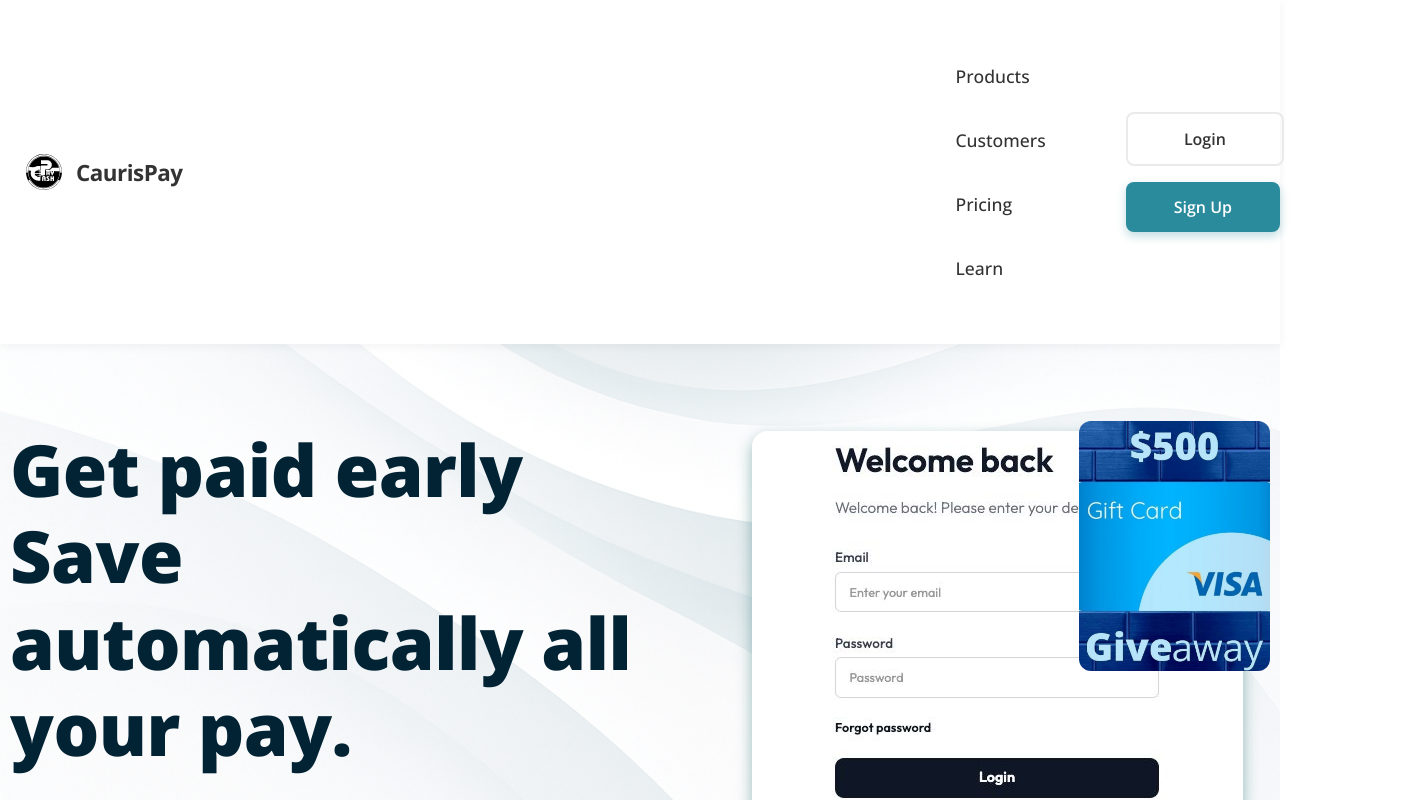
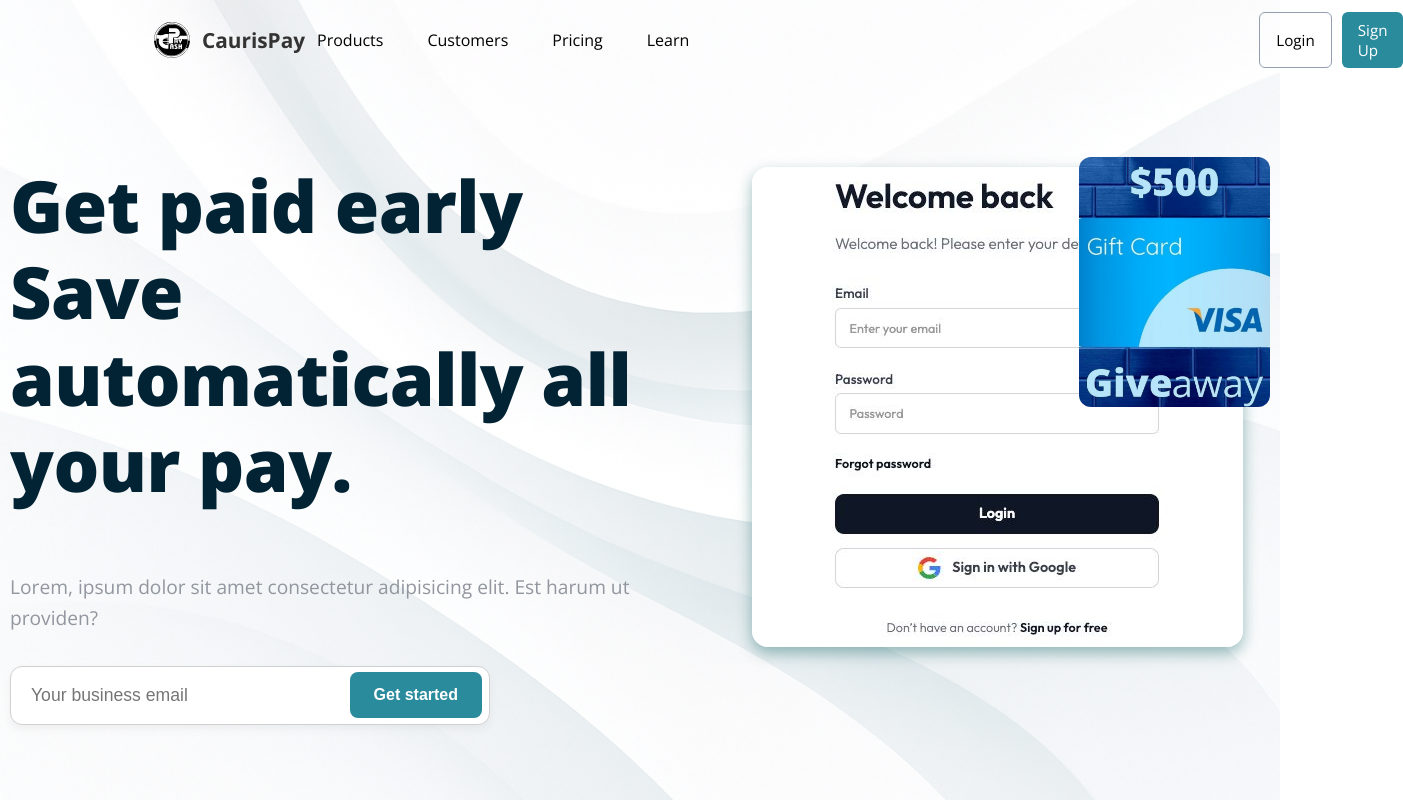
Before and after one commit to hippolite-oss/CaurisPayGray, a React (Vite) app: page / in a window 1280 px wide. Shown: the top 800 px of the page, 1403 px wide, since content can reach past the window. Built offline with nearby package versions, Linux system fonts and the light colour scheme.

Commit message:
commit de d'amelioration des fichier en version mobile

```diff
--- a/src/components/header/Header.tsx
+++ b/src/components/header/Header.tsx
@@ -1,28 +1,39 @@
-import React, { useState } from "react";
+import React, { useState, useEffect } from "react";
 import { Link } from "react-router-dom";
 import "./header.css";
 import logo from "../../assets/logo-cauris.svg";
 
 const Header: React.FC = () => {
   const [isMenuOpen, setIsMenuOpen] = useState(false);
+  const [isScrolled, setIsScrolled] = useState(false);
+
+  // Détecter le défilement pour ajouter un effet de fond au header
+  useEffect(() => {
+    const handleScroll = () => {
+      setIsScrolled(window.scrollY > 10);
+    };
+    window.addEventListener("scroll", handleScroll);
+    return () => window.removeEventListener("scroll", handleScroll);
+  }, []);
 
   const toggleMenu = () => setIsMenuOpen(!isMenuOpen);
   const closeMenu = () => setIsMenuOpen(false);
 
   return (
     <>
-      <header className="navbar">
+      <header className={`navbar ${isScrolled ? "scrolled" : ""}`}>
         {/* Logo */}
         <div className="navbar-logo">
           <img src={logo} alt="Logo CaurisPay" />
           <span className="navbar-brand">CaurisPay</span>
         </div>
 
-        {/* Hamburger */}
+        {/* Hamburger avec animation améliorée */}
         <button
           className={`hamburger ${isMenuOpen ? "open" : ""}`}
           onClick={toggleMenu}
           aria-label="Menu"
+          aria-expanded={isMenuOpen}
         >
           <span></span>
           <span></span>
@@ -32,19 +43,31 @@
         {/* Menu Desktop/Mobile */}
         <div className={`navbar-content ${isMenuOpen ? "open" : ""}`}>
           <nav className="navbar-links">
-            <a href="#products" onClick={closeMenu}>Products</a>
-            <a href="#customers" onClick={closeMenu}>Customers</a>
-            <a href="#pricing" onClick={closeMenu}>Pricing</a>
-            <a href="#learn" onClick={closeMenu}>Learn</a>
+            <a href="#products" onClick={closeMenu}>
+              <i className="icon-products"></i>Products
+            </a>
+            <a href="#customers" onClick={closeMenu}>
+              <i className="icon-customers"></i>Customers
+            </a>
+            <a href="#pricing" onClick={closeMenu}>
+              <i className="icon-pricing"></i>Pricing
+            </a>
+            <a href="#learn" onClick={closeMenu}>
+              <i className="icon-learn"></i>Learn
+            </a>
           </nav>
           <div className="navbar-buttons">
-            <Link to="/connexion" className="btn login" onClick={closeMenu}>Login</Link>
-            <Link to="/inscription" className="btn signup" onClick={closeMenu}>Sign Up</Link>
+            <Link to="/connexion" className="btn login" onClick={closeMenu}>
+              Login
+            </Link>
+            <Link to="/inscription" className="btn signup" onClick={closeMenu}>
+              Sign Up
+            </Link>
           </div>
         </div>
       </header>
 
-      {/* Overlay */}
+      {/* Overlay avec animation */}
       <div
         className={`navbar-overlay ${isMenuOpen ? "open" : ""}`}
         onClick={closeMenu}
--- a/src/components/header/header.css
+++ b/src/components/header/header.css
@@ -1,311 +1,169 @@
-/* Variables CSS pour une maintenance facile */
-:root {
-  --primary-color: rgb(42, 139, 156);
-  --primary-hover: #035560;
-  --text-color: #333;
-  --text-light: #666;
-  --background: #fff;
-  --background-secondary: #f8f9fa;
-  --border-color: #eaeaea;
-  --shadow: 0 4px 12px rgba(0, 0, 0, 0.1);
-  --transition: all 0.3s ease;
-  --border-radius: 8px;
-  --menu-width: 300px;
-}
-
+/* header.css */
 /* Container principal du navbar */
 .navbar {
   display: flex;
   justify-content: space-between;
   align-items: center;
-  padding: 1rem 1.5rem;
-  position: sticky;
+  padding: 12px 40px;
+  /*position: sticky;*/
   top: 0;
-  z-index: 1000;
-  background-color: var(--background);
-  box-shadow: 0 2px 10px rgba(0, 0, 0, 0.05);
-  transition: var(--transition);
-}
-
-.navbar.scrolled {
-  box-shadow: 0 4px 20px rgba(0, 0, 0, 0.1);
-  padding: 0.8rem 1.5rem;
+  z-index: 100;
 }
 
 /* Logo + Nom */
 .navbar-logo {
   display: flex;
   align-items: center;
-  gap: 0.75rem;
-  z-index: 1001;
+  gap: 10px;
+  z-index: 101;
+  margin-left: 7rem;
 }
 
 .navbar-logo img {
-  height: 2.5rem;
-  width: auto;
+  height: 40px; /* Taille du logo */
 }
 
 .navbar-brand {
-  font-size: 1.4rem;
-  font-weight: 700;
-  color: var(--text-color);
-  letter-spacing: -0.5px;
+  font-size: 1.3rem;
+  font-weight: bold;
+  color: #333;
 }
 
 /* Liens de navigation */
 .navbar-links {
   display: flex;
-  flex-direction: column;
-  gap: 0.5rem;
-  width: 100%;
-  margin: 2rem 0;
+  gap: 20px;
+  margin-right: 33rem;
 }
 
 .navbar-links a {
-  display: flex;
-  align-items: center;
-  gap: 1rem;
   text-decoration: none;
-  color: var(--text-color);
-  font-size: 1.1rem;
-  font-weight: 500;
-  transition: var(--transition);
-  padding: 1rem 1.5rem;
-  border-radius: var(--border-radius);
-  position: relative;
-  overflow: hidden;
-}
-
-.navbar-links a::before {
-  content: '';
-  position: absolute;
-  left: 0;
-  top: 0;
-  height: 100%;
-  width: 4px;
-  background-color: var(--primary-color);
-  opacity: 0;
-  transition: var(--transition);
+  color: #000000;
+  font-size: 1rem;
+  transition: color 0.3s ease;
+  padding: 8px 12px;
+  border-radius: 4px;
 }
 
 .navbar-links a:hover {
-  background-color: var(--background-secondary);
-  color: var(--primary-color);
-  transform: translateX(5px);
-}
-
-.navbar-links a:hover::before {
-  opacity: 1;
-}
-
-.navbar-links a:hover .link-icon {
-  transform: scale(1.2);
-}
-
-.link-icon {
-  font-size: 1.2rem;
-  transition: var(--transition);
-  min-width: 24px;
-  text-align: center;
+  color: #007BFF;
+  background-color: #f5f9ff;
 }
 
 /* Conteneur des boutons Login et Signup */
 .navbar-buttons {
   display: flex;
-  flex-direction: column;
-  gap: 1rem;
-  width: 100%;
-  padding: 0 1.5rem;
+  gap: 10px;
 }
 
-/* Style des boutons */
+/* Style des boutons (Link avec classes btn, login, signup) */
 .btn {
-  padding: 0.875rem 1.5rem;
-  border-radius: var(--border-radius);
-  font-size: 1rem;
-  font-weight: 600;
+  padding: 8px 16px;
+  border-radius: 6px;
+  font-size: 0.95rem;
   cursor: pointer;
   border: none;
-  text-decoration: none;
-  text-align: center;
-  transition: var(--transition);
-  display: block;
-  width: 100%;
+  text-decoration: none; /* Pour Link */
+  display: inline-flex;
+  align-items: center;
+  justify-content: center;
+  transition: all 0.3s ease;
 }
 
 /* Bouton Login */
 .btn.login {
   background-color: transparent;
-  color: var(--text-color);
-  border: 2px solid var(--border-color);
+  color: #000000;
+  border: 1px solid #91a0b0;
 }
 
 .btn.login:hover {
-  color: var(--primary-color);
-  border-color: var(--primary-color);
-  background-color: rgba(42, 139, 156, 0.05);
+  color: rgb(42,139,156);
+  border-color: #017173;
 }
 
 /* Bouton Signup */
 .btn.signup {
-  background-color: var(--primary-color);
+  background-color: rgb(42,139,156);
   color: white;
-  box-shadow: 0 4px 10px rgba(42, 139, 156, 0.3);
 }
 
 .btn.signup:hover {
-  background-color: var(--primary-hover);
-  transform: translateY(-2px);
-  box-shadow: 0 6px 15px rgba(42, 139, 156, 0.4);
+  background-color: #035560;
 }
 
 /* Conteneur du contenu (liens + boutons) */
 .navbar-content {
   display: flex;
   align-items: center;
-  gap: 2rem;
+  gap: 30px;
 }
 
 /* Menu Hamburger - caché par défaut sur desktop */
 .hamburger {
   display: none;
   flex-direction: column;
-  justify-content: space-between;
+  justify-content: space-around;
   width: 30px;
   height: 24px;
   background: transparent;
   border: none;
   cursor: pointer;
   padding: 0;
-  z-index: 1001;
-  position: relative;
+  z-index: 101;
 }
 
 .hamburger span {
   width: 100%;
   height: 3px;
-  background-color: var(--text-color);
-  border-radius: 3px;
-  transition: var(--transition);
-  transform-origin: center;
+  background-color: #333;
+  border-radius: 2px;
+  transition: all 0.3s ease;
 }
 
 /* Animation du hamburger lorsqu'il est ouvert */
 .hamburger.open span:nth-child(1) {
-  transform: translateY(10px) rotate(45deg);
+  transform: translateY(7px) rotate(45deg);
 }
 
 .hamburger.open span:nth-child(2) {
   opacity: 0;
-  transform: translateX(-20px);
 }
 
 .hamburger.open span:nth-child(3) {
-  transform: translateY(-10px) rotate(-45deg);
+  transform: translateY(-7px) rotate(-45deg);
 }
 
-/* Overlay pour mobile */
-.menu-overlay {
-  position: fixed;
-  top: 0;
-  left: 0;
-  width: 100%;
-  height: 100%;
-  background-color: rgba(0, 0, 0, 0.5);
-  backdrop-filter: blur(4px);
-  z-index: 998;
-  opacity: 0;
-  animation: fadeIn 0.3s ease forwards;
-}
-
-@keyframes fadeIn {
-  to {
-    opacity: 1;
-  }
-}
-
-/* Bouton de fermeture pour mobile */
-.mobile-close-btn {
-  display: none;
-  position: absolute;
-  top: 1.5rem;
-  right: 1.5rem;
-  background: none;
-  border: none;
-  cursor: pointer;
-  z-index: 1002;
-  padding: 0.5rem;
-  border-radius: 50%;
-  transition: var(--transition);
-}
-
-.mobile-close-btn:hover {
-  background-color: var(--background-secondary);
-}
-
-.mobile-close-btn img {
-  width: 24px;
-  height: 24px;
-}
-
-/* Séparateur */
-.menu-divider {
-  width: 100%;
-  height: 1px;
-  background-color: var(--border-color);
-  margin: 1rem 0;
-}
-
-/* Informations de contact mobile */
-.mobile-contact {
-  display: none;
-  padding: 1.5rem;
-  text-align: center;
-  border-top: 1px solid var(--border-color);
-  margin-top: 1rem;
-}
-
-.mobile-contact p {
-  margin: 0 0 0.5rem 0;
-  color: var(--text-light);
-  font-size: 0.9rem;
-}
-
-.mobile-contact a {
-  color: var(--primary-color);
-  text-decoration: none;
-  font-weight: 500;
-}
-
-/* ===== RESPONSIVE ===== */
-
-/* Tablette */
+/* Responsive */
 @media (max-width: 992px) {
   .navbar {
-    padding: 1rem;
+    padding: 12px 20px;
   }
 
   .navbar-content {
     margin-right: 0;
   }
-
-  .navbar-links {
-    gap: 0.25rem;
 }
 
-  .navbar-links a {
-    padding: 0.875rem 1.25rem;
-  }
+/* ============ VERSION MOBILE AMÉLIORÉE ============ */
+@media (max-width: 768px) {
+  .navbar {
+    padding: 1rem 1.5rem;
+    position: sticky;
+    top: 0;
+    background-color: white;
+    box-shadow: 0 2px 10px rgba(0, 0, 0, 0.1);
   }
 
-/* Mobile */
-@media (max-width: 768px) {
+  .navbar-logo {
+    margin-left: 0;
+    z-index: 1001;
+  }
+
   .hamburger {
     display: flex;
-  }
-
-  .mobile-close-btn {
-    display: block;
+    position: relative;
+    z-index: 1001;
   }
 
   .navbar-content {
@@ -313,18 +171,16 @@
     top: 0;
     right: -100%;
     height: 100vh;
-    width: var(--menu-width);
-    max-width: 85%;
-    background-color: var(--background);
+    width: 80%;
+    max-width: 320px;
+    background-color: white;
     flex-direction: column;
     justify-content: flex-start;
-    align-items: flex-start;
-    padding: 4rem 0 2rem;
-    gap: 0;
+    padding: 80px 2rem 2rem;
+    gap: 2.5rem;
     transition: right 0.4s cubic-bezier(0.23, 1, 0.32, 1);
-    box-shadow: -5px 0 25px rgba(0, 0, 0, 0.15);
-    z-index: 999;
-    overflow-y: auto;
+    box-shadow: -5px 0 25px rgba(0, 0, 0, 0.1);
+    z-index: 100;
   }
 
   .navbar-content.open {
@@ -332,72 +188,65 @@
   }
 
   .navbar-links {
-    margin: 1rem 0;
+    flex-direction: column;
+    width: 100%;
+    gap: 0.5rem;
+    margin-right: 0;
   }
 
   .navbar-links a {
     width: 100%;
-    padding: 1.25rem 1.5rem;
+    padding: 1rem 1.25rem;
     box-sizing: border-box;
-    border-radius: 0;
+    font-size: 1.1rem;
+    border-radius: 8px;
+    display: flex;
+    align-items: center;
+    gap: 0.75rem;
+    transition: all 0.3s ease;
+  }
+
+  .navbar-links a:hover {
+    color: rgb(42,139,156);
+    background-color: #f5f9ff;
+    transform: translateX(5px);
   }
 
   .navbar-buttons {
-    padding: 0 1.5rem;
+    flex-direction: column;
+    width: 100%;
+    gap: 1rem;
   }
 
   .btn {
     width: 100%;
+    padding: 1rem;
+    font-size: 1rem;
+    border-radius: 8px;
   }
 
-  .mobile-contact {
-    display: block;
-  }
+  /* Overlay pour l'arrière-plan flou */
+  .navbar-overlay {
+    position: fixed;
+    top: 0;
+    left: 0;
+    width: 100%;
+    height: 100%;
+    background-color: rgba(0, 0, 0, 0.5);
+    opacity: 0;
+    visibility: hidden;
+    transition: all 0.3s ease;
+    z-index: 99;
   }
 
-/* Petit mobile */
-@media (max-width: 480px) {
-  .navbar {
-    padding: 0.875rem 1rem;
-  }
-
-  .navbar-logo img {
-    height: 2rem;
-  }
-
-  .navbar-brand {
-    font-size: 1.2rem;
-  }
-
-  .navbar-content {
-    width: 100%;
-    max-width: 100%;
-  }
-
-  .navbar-links a {
-    font-size: 1rem;
-  }
-
-  .btn {
-    padding: 0.75rem 1.25rem;
-    font-size: 0.95rem;
-  }
+  .navbar-overlay.open {
+    opacity: 1;
+    visibility: visible;
   }
 
   /* Animation d'entrée pour les éléments du menu */
-@keyframes slideIn {
-  from {
-    opacity: 0;
-    transform: translateX(20px);
-  }
-  to {
-    opacity: 1;
-    transform: translateX(0);
-  }
-}
-
   .navbar-content.open .navbar-links a {
-  animation: slideIn 0.3s ease forwards;
+    animation: fadeInRight 0.5s ease forwards;
   }
 
   .navbar-content.open .navbar-links a:nth-child(1) {
@@ -417,6 +266,38 @@
   }
 
   .navbar-content.open .navbar-buttons {
-  animation: slideIn 0.4s ease forwards;
+    animation: fadeInRight 0.5s ease forwards;
     animation-delay: 0.3s;
   }
+
+  @keyframes fadeInRight {
+    from {
+      opacity: 0;
+      transform: translateX(30px);
+    }
+    to {
+      opacity: 1;
+      transform: translateX(0);
+    }
+  }
+}
+
+/* Très petits écrans */
+@media (max-width: 360px) {
+  .navbar {
+    padding: 0.75rem 1rem;
+  }
+
+  .navbar-content {
+    padding: 70px 1.5rem 1.5rem;
+    width: 85%;
+  }
+
+  .navbar-logo img {
+    height: 35px;
+  }
+
+  .navbar-brand {
+    font-size: 1.2rem;
+  }
+}
```
Also changed, not shown: src/components/Content/Content2/Content2.css (+73 -4 lines), src/components/Content/Content2/Content2.tsx (+30 -4 lines). Lines whose indentation alone changed are shown as unchanged.
